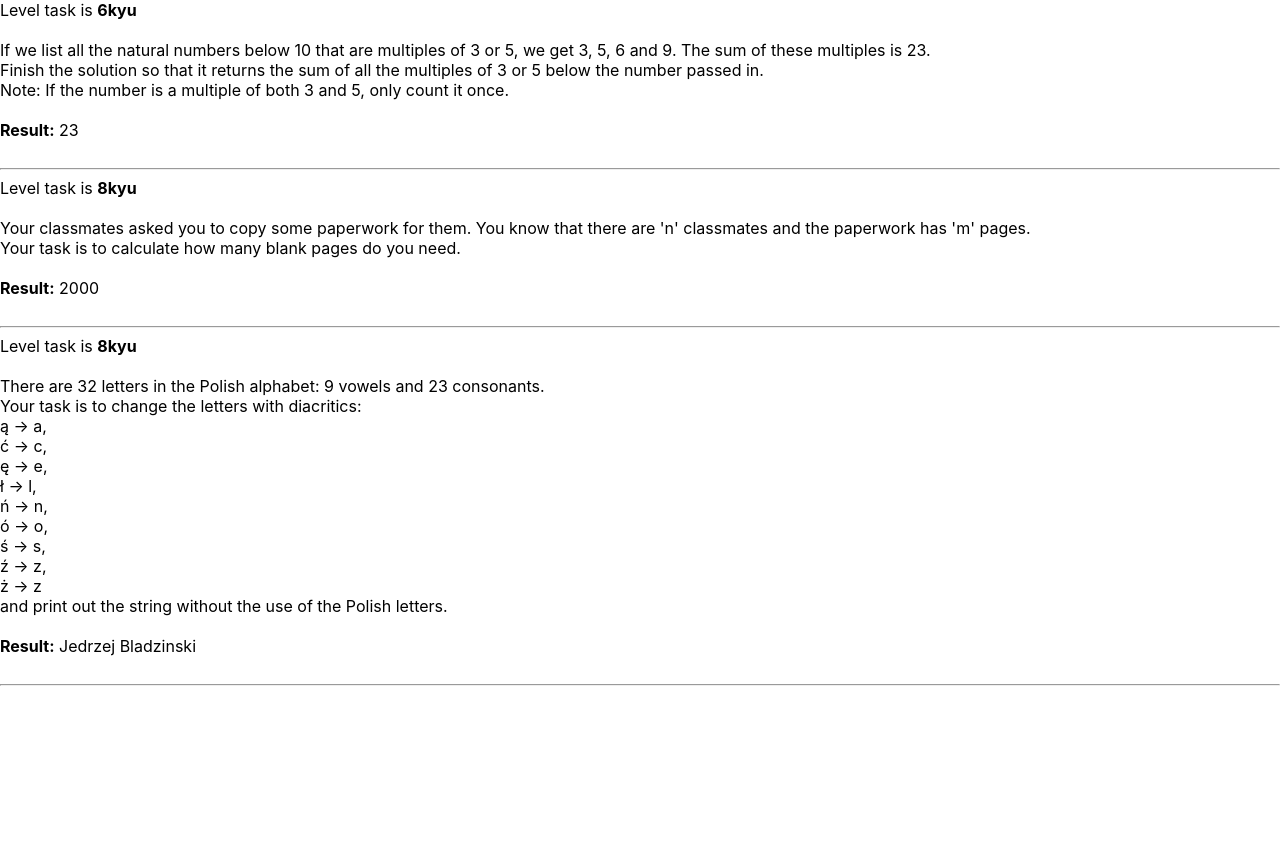
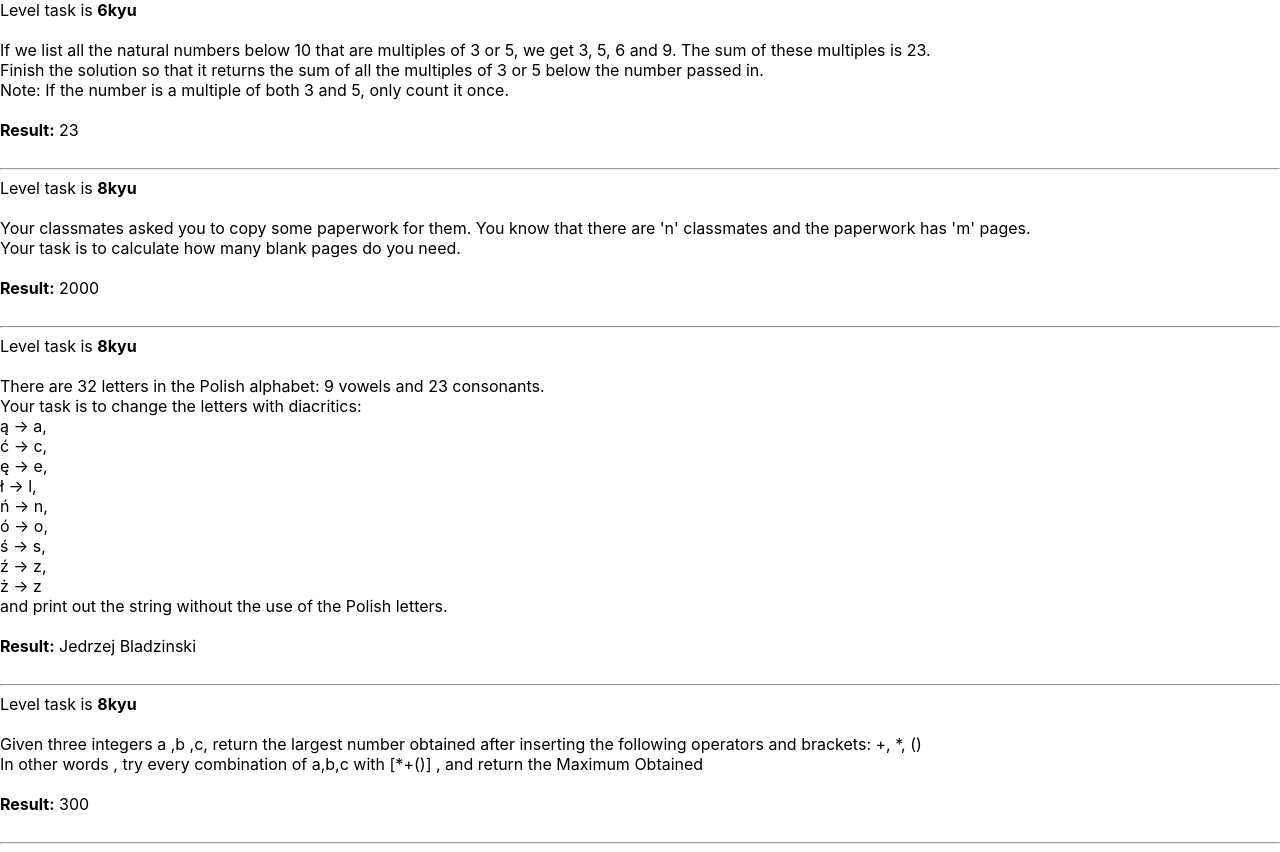
Before and after one commit to Xotonori/codewars, a React (Create React App) app: page / in a window 1280 px wide. Before the commit the page ends 800 px from the top, so only its background shows below. Built offline with nearby package versions, Linux system fonts and the light colour scheme.

Commit message:
CodewarsTask04 is done

```diff
--- a/src/App.js
+++ b/src/App.js
@@ -3,6 +3,7 @@ import './App.css';
 import CodewarsTask01 from "./components/CodewarsTask01";
 import CodewarsTask02 from "./components/CodewarsTask02";
 import CodewarsTask03 from "./components/CodewarsTask03";
+import CodewarsTask04 from "./components/CodewarsTask04";
 
 const App = () => {
     return (
@@ -10,6 +11,7 @@ const App = () => {
             <CodewarsTask01 />
             <CodewarsTask02 />
             <CodewarsTask03 />
+            <CodewarsTask04 />
         </div>
     );
 };
--- /dev/null
+++ b/src/components/CodewarsTask04.js
@@ -0,0 +1,41 @@
+import React from 'react';
+
+// Given three integers a ,b ,c, return the largest number obtained after inserting the following operators and brackets: +, *, ()
+//
+// In other words , try every combination of a,b,c with [*+()] , and return the Maximum Obtained
+
+
+const CodewarsTask04 = () => {
+
+    function expressionMatter(a, b, c) {
+        const resArr = [];
+        resArr.push(a*b*c);
+        resArr.push((a+b)*c);
+        resArr.push(a+b*c);
+        resArr.push(a*b+c);
+        resArr.push(a*(b+c));
+        resArr.push(a+b+c);
+
+        return Math.max.apply(null, resArr);
+    }
+
+    return (
+        <div>
+            <div className={"level-task"}>Level task is <strong>8kyu</strong></div>
+            <br/>
+            <div className={"condition"}>
+                Given three integers a ,b ,c, return the largest number obtained after inserting the following operators and brackets: +, *, ()
+                <br/>
+                In other words , try every combination of a,b,c with [*+()] , and return the Maximum Obtained
+            </div>
+            <br/>
+            <div>
+                <strong>Result:</strong> {expressionMatter(10, 5, 6)}
+            </div>
+            <br/>
+            <hr/>
+        </div>
+    )
+};
+
+export default CodewarsTask04;
```
